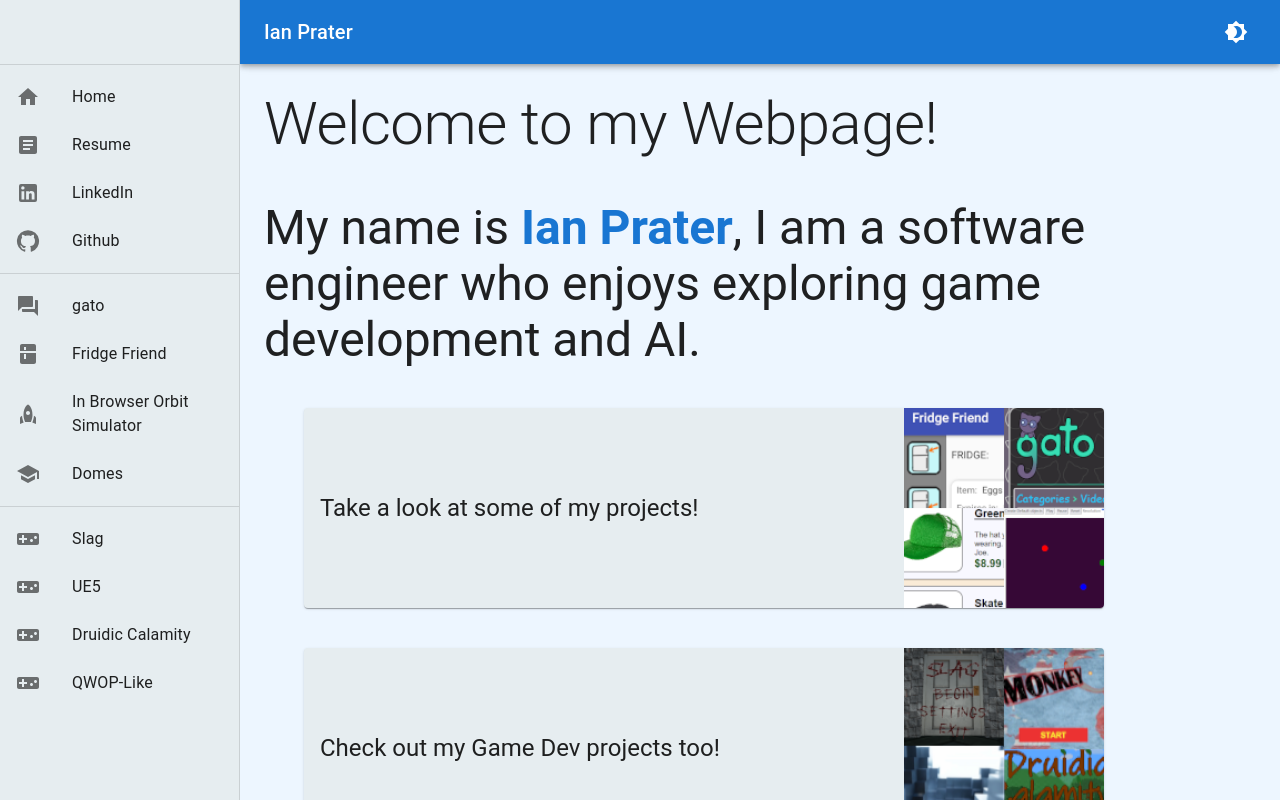
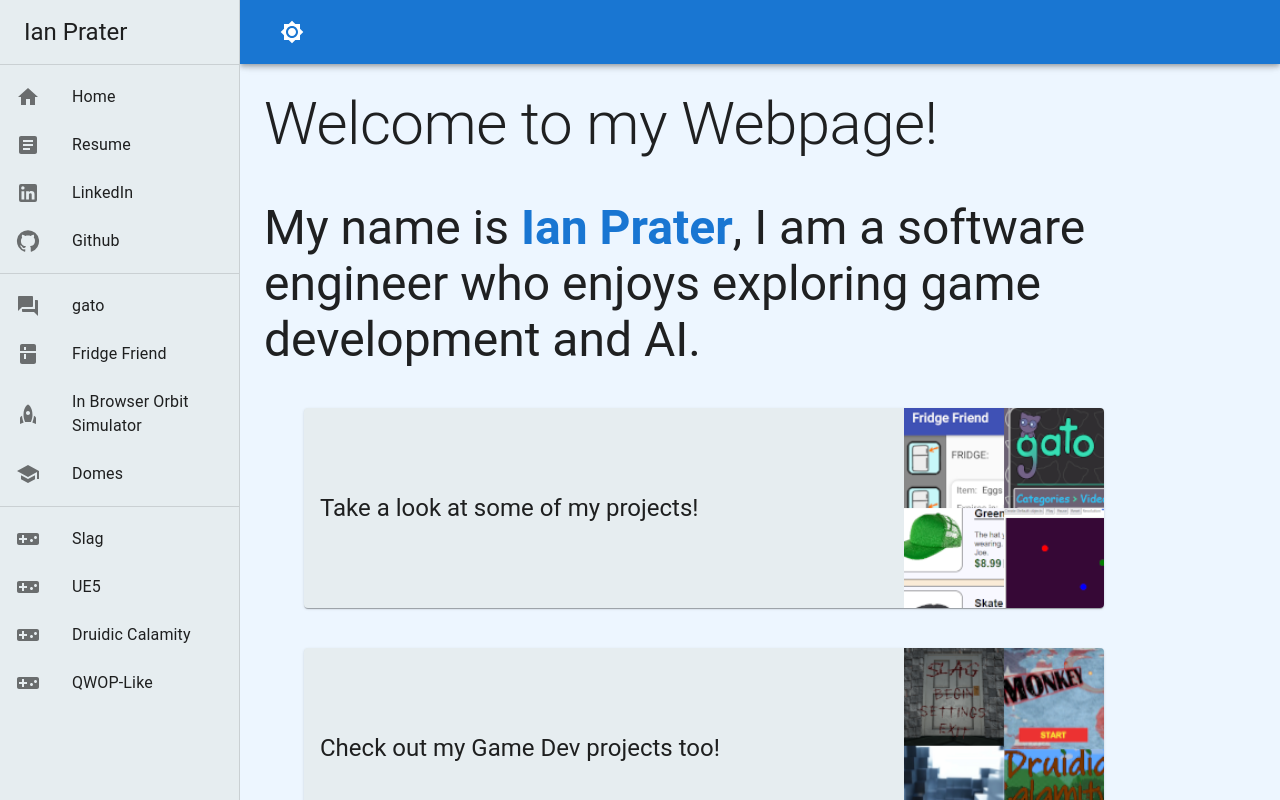
Before and after one commit to IanPrater/IanPrater.github.io, a React (Vite) app: page / in a window 1280 px wide. Built offline with nearby package versions, Linux system fonts and the light colour scheme.

Commit message:
Update App.tsx

```diff
--- a/src/App.tsx
+++ b/src/App.tsx
@@ -187,7 +187,11 @@ export default function ResponsiveDrawer() {
 
   const drawer = (
     <div>
-      <Toolbar />
+      <Toolbar>
+        <Typography variant="h5">
+          Ian Prater
+        </Typography>
+      </Toolbar>
       <Divider />
       <List>
         {listElement(listItems)}
@@ -225,12 +229,9 @@ export default function ResponsiveDrawer() {
             >
               <MenuIcon />
             </IconButton>
-            <Typography variant="h6" noWrap component="div">
-              Ian Prater
-            </Typography>
-            <Box sx={{flexGrow: 1}}></Box>
+            {/* <Box sx={{flexGrow: 1}}></Box> */}
             <IconButton sx={{ml:1}} onClick={colorMode.toggleColorMode} color='inherit'>
-              {theme.palette.mode === 'dark' ? <Brightness7/> : <Brightness4/>}
+              {theme.palette.mode === 'dark' ? <Brightness4/> : <Brightness7/>}
             </IconButton>
           </Toolbar>
         </AppBar>
```
